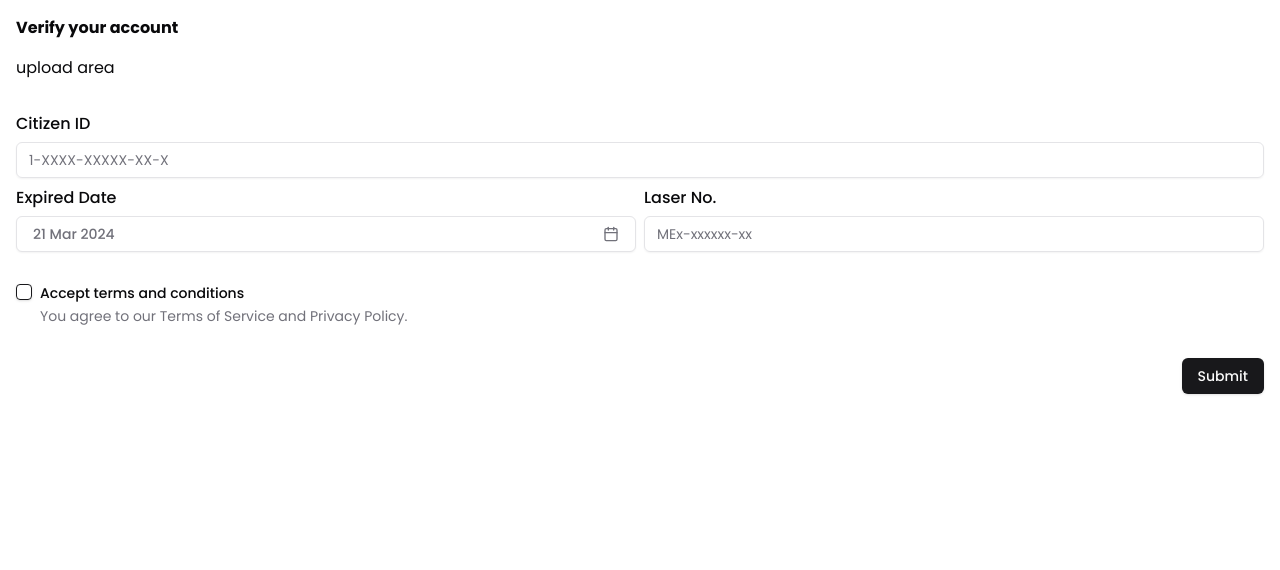
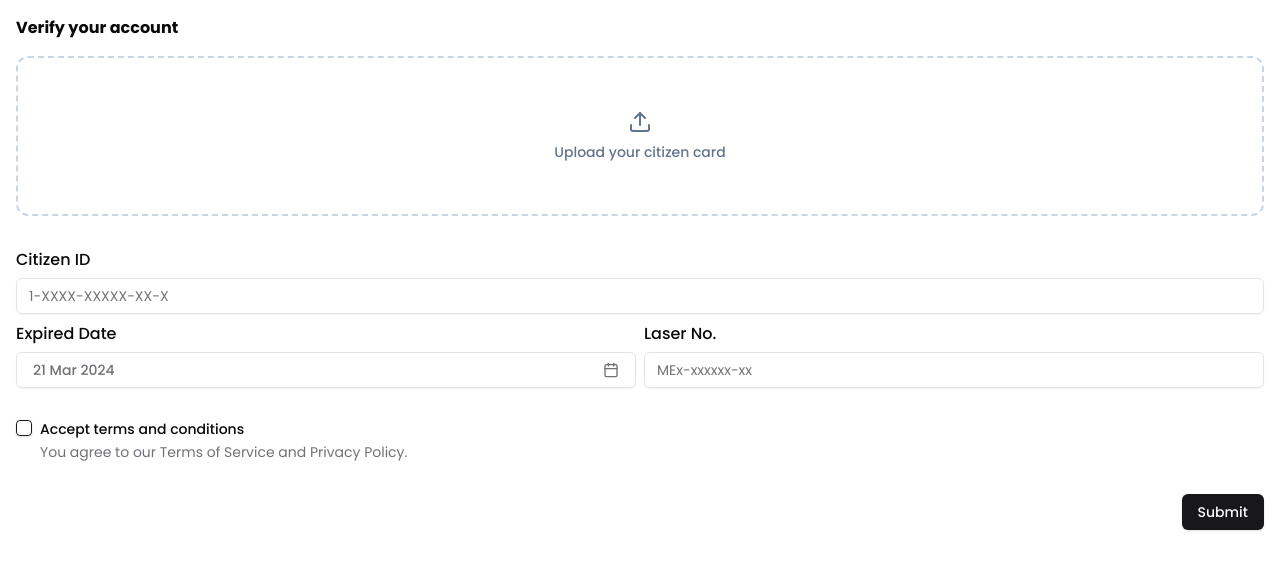
Before and after one commit to CP-RektMart/pic-me-pls-frontend, a Next.js app: page /photographer/verify in a window 1280 px wide. Shown: the top 570 px of the page. Built offline with nearby package versions, Linux system fonts and the light colour scheme.

Commit message:
feat: image upload ui

```diff
--- a/src/app/photographer/verify/page.tsx
+++ b/src/app/photographer/verify/page.tsx
@@ -3,6 +3,7 @@ import { CalendarIcon } from 'lucide-react'
 import { Button } from '@/components/ui/button'
 import { Calendar } from '@/components/ui/calendar'
 import { Checkbox } from '@/components/ui/checkbox'
+import ImageUpload from '@/components/ui/imageUpload'
 import { Input } from '@/components/ui/input'
 import { Label } from '@/components/ui/label'
 import {
@@ -16,7 +17,7 @@ export default function Page() {
     <div className='p-4'>
       <p className='mb-4 font-bold'>Verify your account</p>
       <div className='flex flex-col gap-8'>
-        <div>upload area</div>
+        <ImageUpload />
         <div className='flex flex-col gap-2'>
           <div className='space-y-1.5'>
             <p className='font-medium'>Citizen ID</p>
--- /dev/null
+++ b/src/components/ui/imageUpload.tsx
@@ -0,0 +1,16 @@
+import { Upload } from 'lucide-react'
+
+export default function ImageUpload() {
+  return (
+    <div>
+      <div className='h-40 cursor-pointer rounded-xl border-2 border-dashed border-slate-300 p-8 transition-colors'>
+        <div className='flex h-full flex-col items-center justify-center gap-2'>
+          <Upload className='mx-auto' size={24} color='#62748E' />
+          <p className='text-sm font-medium text-slate-500'>
+            Upload your citizen card
+          </p>
+        </div>
+      </div>
+    </div>
+  )
+}
```
